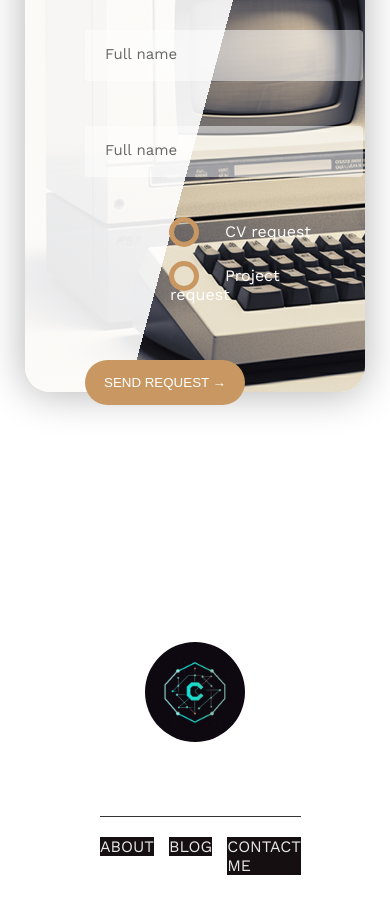
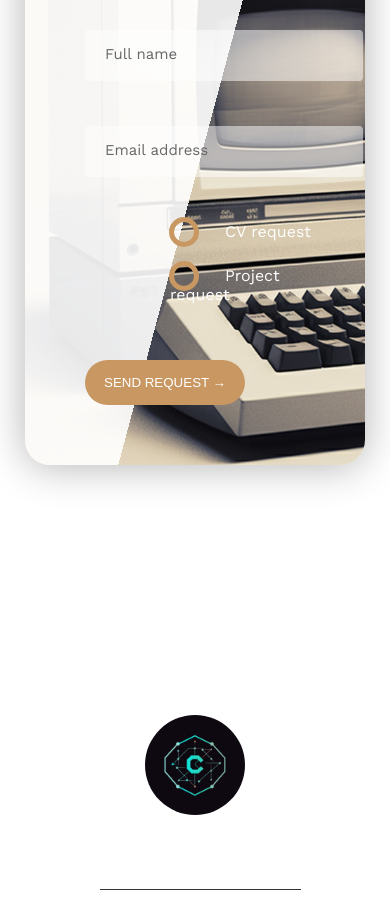
Before and after one commit to Yariandres/nuxt-personal-blog, a Nuxt app: page / in a window 390 px wide. Shown: the part 6540-7448 px from the top of the page. Built offline with nearby package versions, Linux system fonts and the light colour scheme.

Commit message:
adds fixes mobile layout

```diff
--- a/components/pages/home/Form.vue
+++ b/components/pages/home/Form.vue
@@ -21,7 +21,7 @@
             <input
               type="email"
               class="form__input"
-              placeholder="Full name"
+              placeholder="Email address"
               required
               id="email"
             />
@@ -115,7 +115,6 @@
 
 .form-container {
   background-size: cover;
-  height: 500px;
   width: 100%;
   box-shadow: 0 1.5px 40px rgba(#000000, 0.3);
   border-radius: 25px;
```
